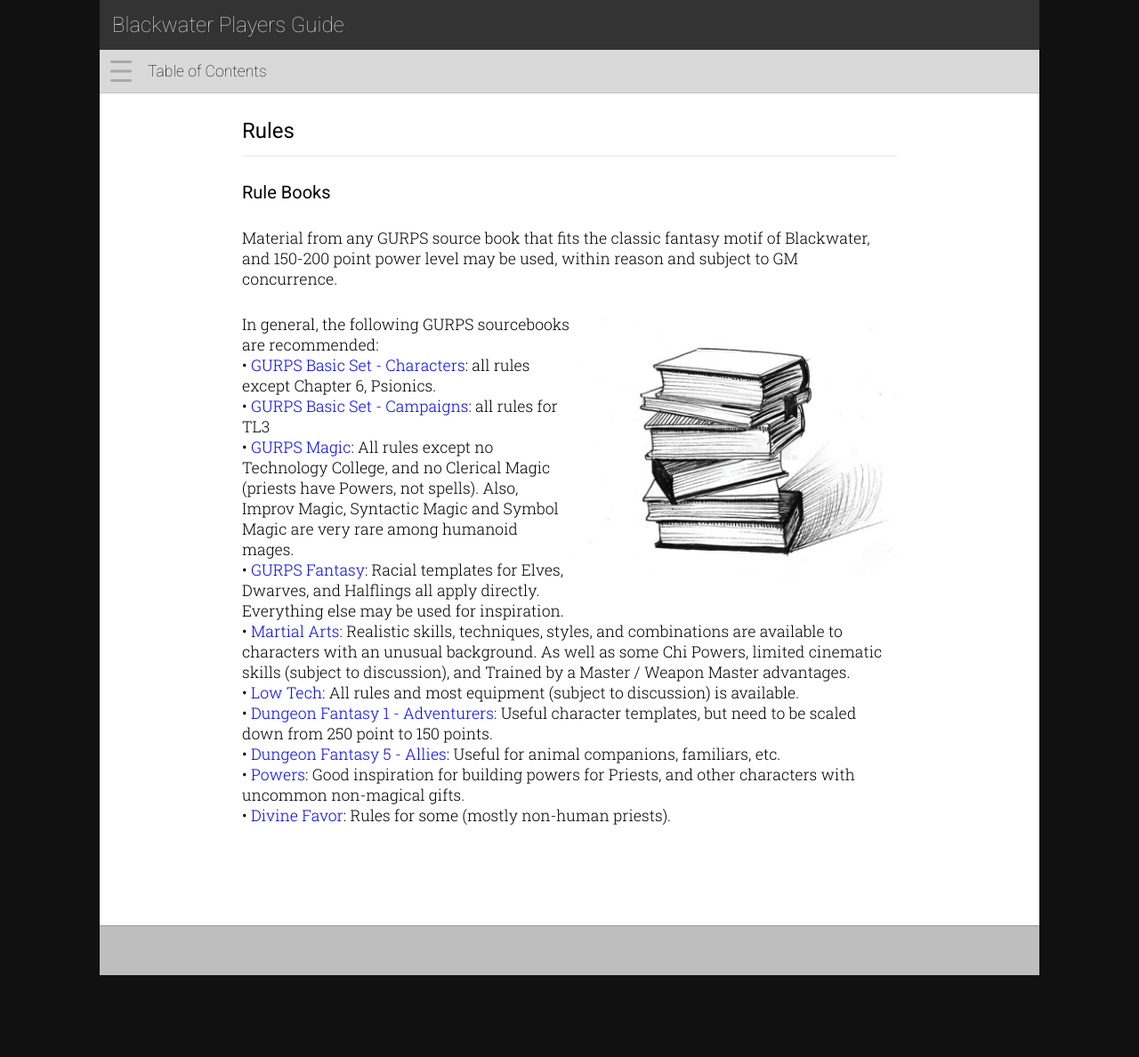
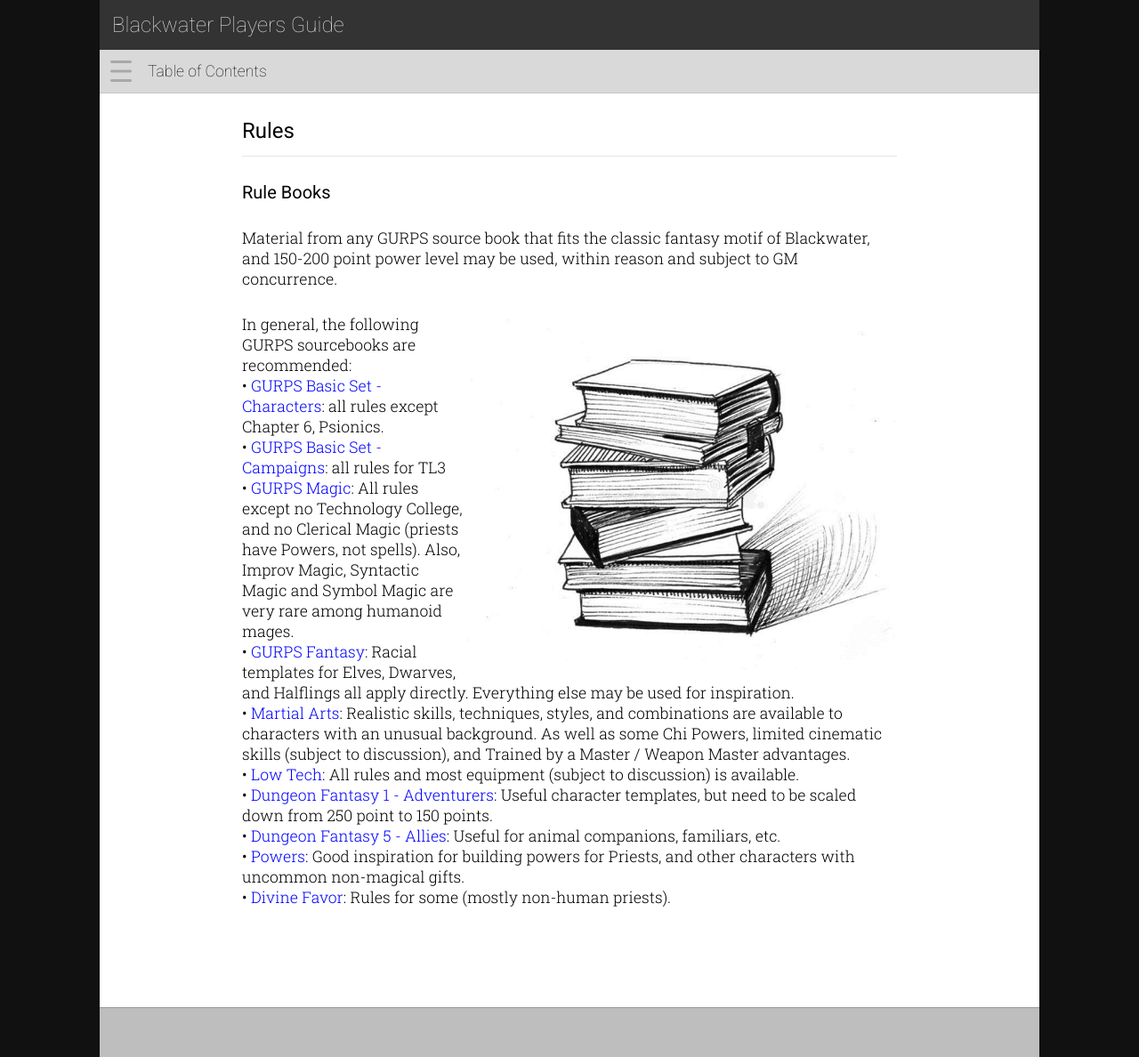
Before and after one commit to rickosborne/blackwater, a Jekyll site: the page built from _guide/550-rulebooks-and-house-rules.md, in a window 1280 px wide. Shown: the whole page at 89% size. Built offline with Jekyll 4.4.1, drawn with Linux system fonts in a browser that asks for light colours; before the commit the page ends 1096 px from its top, so only the background shows below that.

Commit message:
Update 550-rulebooks-and-house-rules.md

```diff
--- a/_guide/550-rulebooks-and-house-rules.md
+++ b/_guide/550-rulebooks-and-house-rules.md
@@ -7,7 +7,7 @@ layout: default
 
 Material from any GURPS source book that fits the classic fantasy motif of Blackwater, and 150-200 point power level may be used, within reason and subject to GM concurrence.
 
-<img align="right" src="../images/Books.png" height="300">
+<img align="right" src="../images/Books.png" height="400">
 
 In general, the following GURPS sourcebooks are recommended:
 •	[GURPS Basic Set - Characters](http://www.sjgames.com/gurps/books/Basic/): all rules except Chapter 6, Psionics.
```
